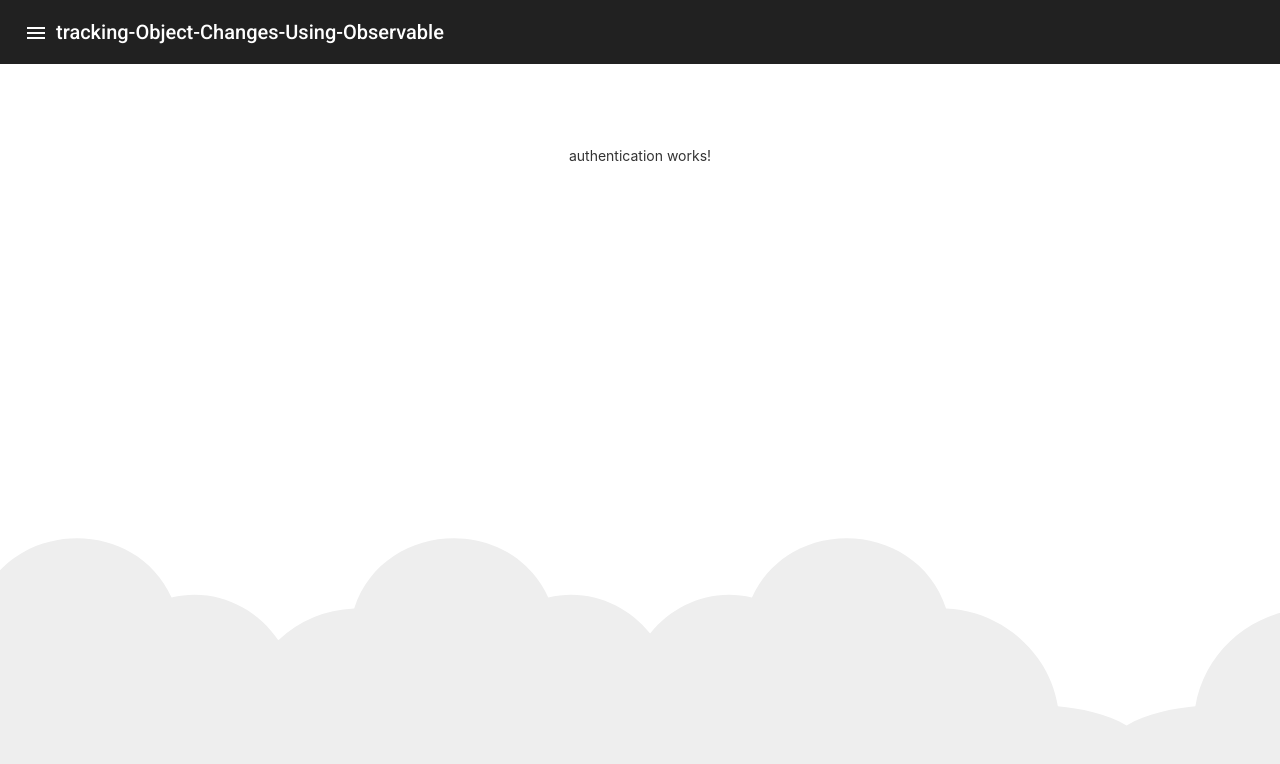
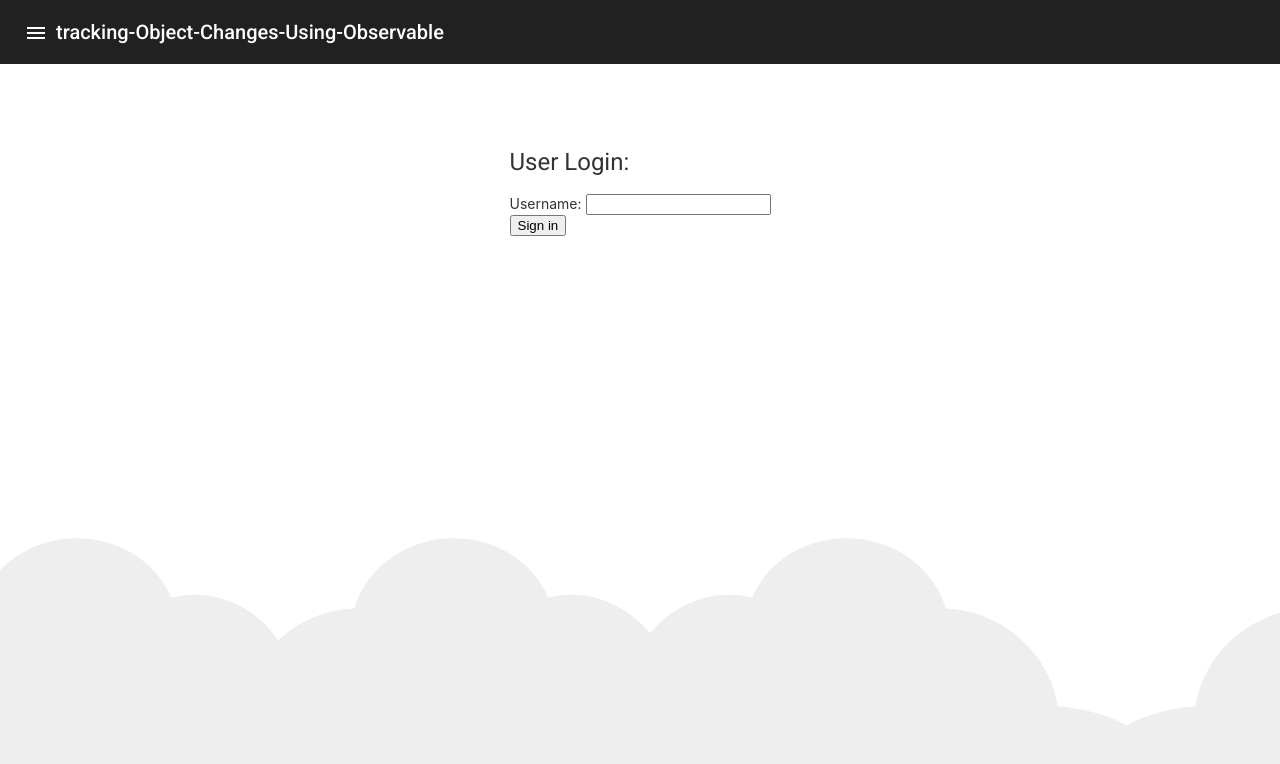
Before and after one commit to iamimrankhan95/Tracking-Object-Changes-Using-Observable, an Angular app in the folder Frontend/Angular/tracking-Object-Changes-Using-Observable/: page /authentication in a window 1280 px wide. Shown: the top 764 px of the page. Built offline with nearby package versions, Linux system fonts and the light colour scheme.

Commit message:
fix(angualr): fix authentication routing

```diff
--- a/Frontend/Angular/tracking-Object-Changes-Using-Observable/src/app/app-routing.module.ts
+++ b/Frontend/Angular/tracking-Object-Changes-Using-Observable/src/app/app-routing.module.ts
@@ -4,7 +4,6 @@ import { RouterModule, Routes } from '@angular/router';
 const routes: Routes = [
   { path: 'authentication', loadChildren: () => import('./modules/authentication/authentication.module').then(m => m.AuthenticationModule) },
   { path: 'user', loadChildren: () => import('./modules/user/user.module').then(m => m.UserModule) },
-  { path: 'sign-in', loadChildren: () => import('./modules/authentication/sign-in/sign-in.module').then(m => m.SignInModule) }
 ];
 
 @NgModule({
--- a/Frontend/Angular/tracking-Object-Changes-Using-Observable/src/app/modules/authentication/authentication-routing.module.ts
+++ b/Frontend/Angular/tracking-Object-Changes-Using-Observable/src/app/modules/authentication/authentication-routing.module.ts
@@ -1,8 +1,14 @@
 import { NgModule } from '@angular/core';
 import { RouterModule, Routes } from '@angular/router';
 import { AuthenticationComponent } from './authentication.component';
+import { SignInComponent } from './sign-in/sign-in.component';
 
-const routes: Routes = [{ path: '', component: AuthenticationComponent }];
+const routes: Routes = [{
+  path: '', component: AuthenticationComponent, children: [
+    {
+      path: '', component: SignInComponent, children: []
+    }]
+}];
 
 @NgModule({
   imports: [RouterModule.forChild(routes)],
--- a/Frontend/Angular/tracking-Object-Changes-Using-Observable/src/app/modules/authentication/authentication.component.html
+++ b/Frontend/Angular/tracking-Object-Changes-Using-Observable/src/app/modules/authentication/authentication.component.html
@@ -1 +1 @@
-<p>authentication works!</p>
+<router-outlet></router-outlet>
--- a/Frontend/Angular/tracking-Object-Changes-Using-Observable/src/app/modules/authentication/authentication.module.ts
+++ b/Frontend/Angular/tracking-Object-Changes-Using-Observable/src/app/modules/authentication/authentication.module.ts
@@ -3,10 +3,12 @@ import { CommonModule } from '@angular/common';
 
 import { AuthenticationRoutingModule } from './authentication-routing.module';
 import { AuthenticationComponent } from './authentication.component';
+import { SignInComponent } from './sign-in/sign-in.component';
 
 @NgModule({
   declarations: [
-    AuthenticationComponent
+    AuthenticationComponent,
+    SignInComponent
   ],
   imports: [
     CommonModule,
--- a/Frontend/Angular/tracking-Object-Changes-Using-Observable/src/app/modules/authentication/sign-in/sign-in.routing.module.ts
+++ /dev/null
@@ -1,11 +0,0 @@
-import { NgModule } from '@angular/core';
-import { RouterModule, Routes } from '@angular/router';
-import { SignInComponent } from './sign-in.component';
-
-const routes: Routes = [{ path: '', component: SignInComponent }];
-
-@NgModule({
-  imports: [RouterModule.forChild(routes)],
-  exports: [RouterModule]
-})
-export class SignInRoutingModule { }
```
Also changed, not shown: Frontend/Angular/tracking-Object-Changes-Using-Observable/src/app/modules/authentication/sign-in/sign-in.module.ts (deleted, +0 -17 lines).
